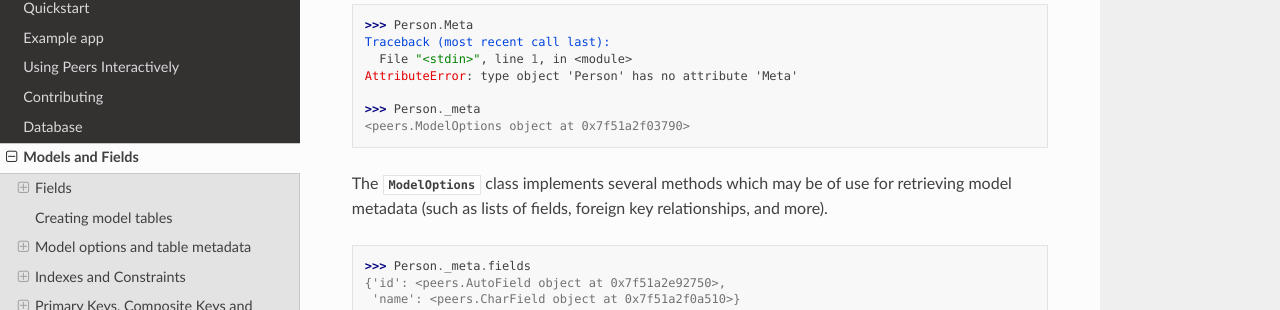
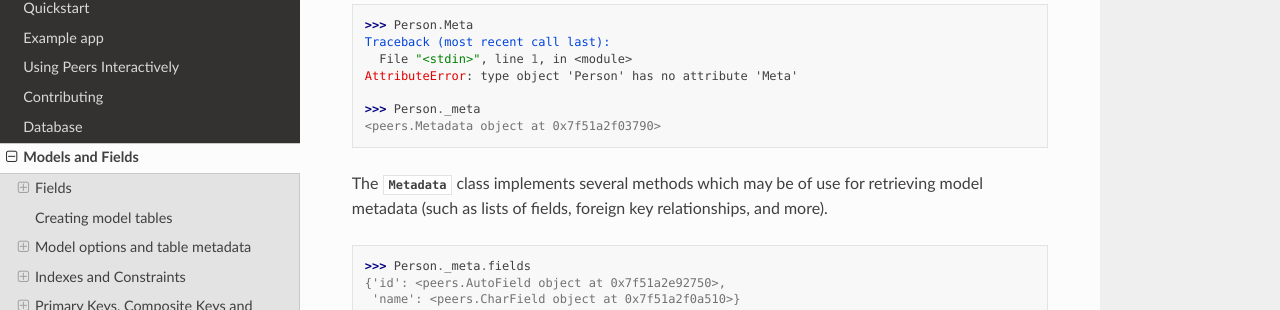
Before and after one commit to Star-DreamDev/myPeers, a Sphinx documentation site: the page built from docs/peers/models.rst, in a window 1280 px wide and 900 px high, scrolled down 14603 px. Shown: the part 141-451 px from the top of the window. Built offline with Sphinx 7.4.7 and the Read the Docs theme 2.0.0, drawn with Linux system fonts in a browser that asks for light colours; the version number could not be read and is left out.

Commit message:
Replace reference to ModelOptions w/Metadata
Fixes #3027

[skip ci]

```diff
--- a/docs/peers/models.rst
+++ b/docs/peers/models.rst
@@ -767,9 +767,9 @@ instead use ``ModelClass._meta``:
     AttributeError: type object 'Person' has no attribute 'Meta'
 
     >>> Person._meta
-    <peers.ModelOptions object at 0x7f51a2f03790>
+    <peers.Metadata object at 0x7f51a2f03790>
 
-The :py:class:`ModelOptions` class implements several methods which may be of
+The :py:class:`Metadata` class implements several methods which may be of
 use for retrieving model metadata (such as lists of fields, foreign key
 relationships, and more).
 
```
